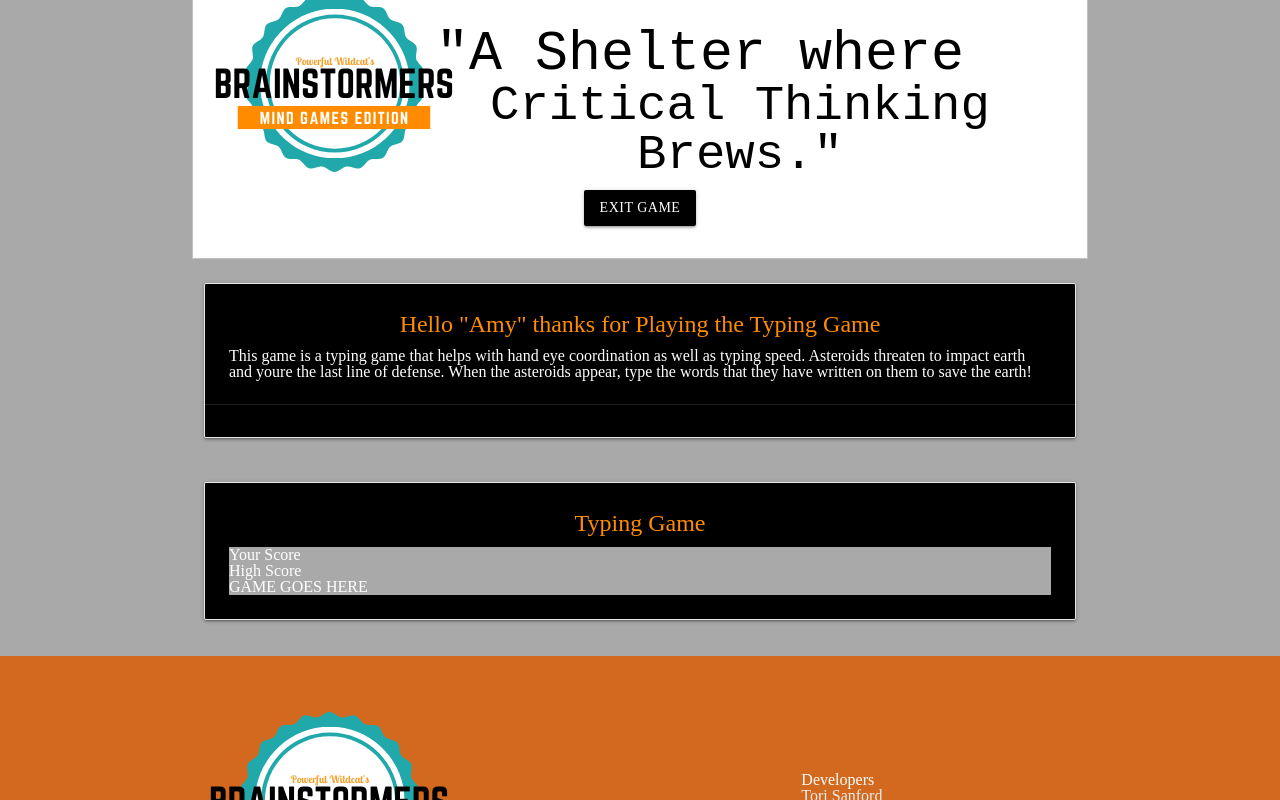
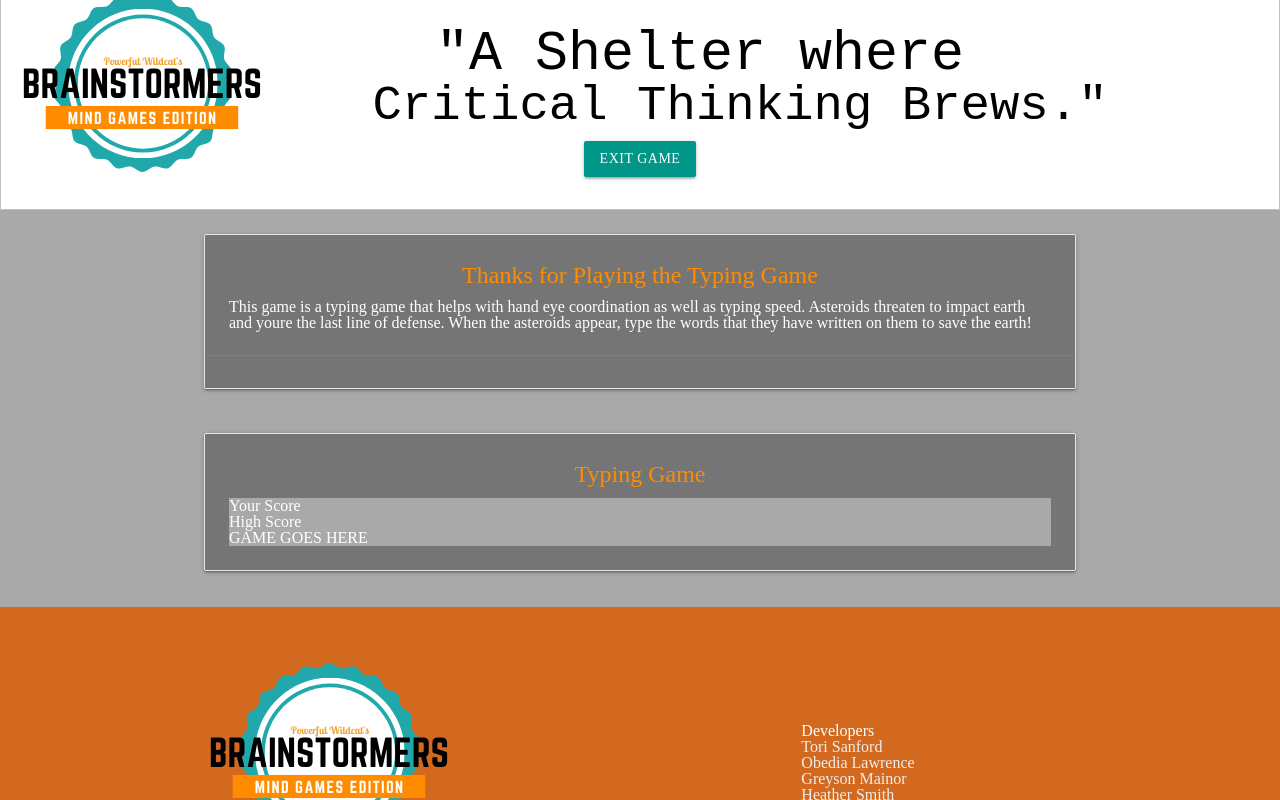
Before and after one commit to TSanfordGATech/Project3, a React (Create React App) app in the folder client/: page /card-game in a window 1280 px wide. Shown: the top 800 px of the page. Built offline with nearby package versions, Linux system fonts and the light colour scheme.

Commit message:
css framework

```diff
--- a/client/src/App.css
+++ b/client/src/App.css
@@ -37,9 +37,13 @@ margin-left: 8rem;
 /* **************************login model************************************** */
 .logoutm{
   font-weight: bolder;
-  font-size: x-large;
+  font-size: xx-large;
+  font-family: monospace;
+  color: darkorange;
 
 }
+
+
 .signin-buttons{
  margin-left: -40rem;
  margin-bottom: -5rem;
@@ -61,7 +65,14 @@ margin-left: 8rem;
   font-family: monospace;
   font-weight: bolder;
 }
-
+/* ***************************EXIT GAME****************************** */
+.exit-game{
+font-size: 25px;
+  font-family: monospace;
+  font-weight: bolder;
+color: darkorange;
+margin-top: -5px;
+}
 /* **************************RESPONSIVE************************************** */
 
 @media(min-width: 1273px) {
--- a/client/src/component/GameDock/TypingGame.js
+++ b/client/src/component/GameDock/TypingGame.js
@@ -5,7 +5,7 @@ const TypingGame = () => {
 
         <div className="row">
             <div className="col s12 m12">
-                <div className="card black darken-1">
+                <div className="card grey darken-1">
                     <div className="card-content white-text">
                         <span className="card-title">Typing Game</span>
 
--- a/client/src/component/Header/header.css
+++ b/client/src/component/Header/header.css
@@ -104,25 +104,11 @@
         margin: 0;
     }
 }
-/*
-@media(min-width:768px min-height:1024px) {
+@media screen and (min-width:1009px) and (max-width:1200px) {
     .title3{
-        font-size: 42px;
-        display:inline-block;
-        margin-left: -20rem;
-        margin-right:-19rem;
-        margin-bottom: -2rem;
-        margin-top: -13rem;
-        padding-top:-5rem ;
-
+        font-size: 40px;
     }
     .title4{
-        font-size: 40px;
-        display:inline-block;
-        margin-left: 10rem;
-        margin-top: -30rem;
+        font-size: 30px;
     }
-    .logo{
-        margin-left: 18rem;
-    }
-} */
+}
--- a/client/src/component/HomeGameButtons/H-button.css
+++ b/client/src/component/HomeGameButtons/H-button.css
@@ -27,12 +27,12 @@
 .contain5{
 
 }
-/* .boxes5 {
+.boxes5 {
     width:110%;
     height: 45%;
     margin-left: -30px;
     margin-right: 50px;
-}  */
+}
 .contain{
     padding-top: 24rem;
 }
@@ -79,6 +79,8 @@ height: 44;
      flex-direction: row;
      align-items: center;
 justify-content: center;
+margin-left: 9px;
+    margin-right: 50px;
  }
 
  .contain{
--- a/client/src/component/HomeGameButtons/SignedInGame.js
+++ b/client/src/component/HomeGameButtons/SignedInGame.js
@@ -55,7 +55,7 @@ const SignedInGameB = () => {
 
    <div>
    <div >
-   <div className="box-flex">
+   <div className="box-flex box5">
   <div className="row">
   <div className="col s12 m12">
     <div className="card grey darken-1">
--- a/client/src/component/SignOut/index.js
+++ b/client/src/component/SignOut/index.js
@@ -20,10 +20,11 @@ class SignOut extends Component {
 
             <div id="modalsign-out" className="modal">
               <div className="modal-content">
-                <h3>"Are you sure your ready to stop learning"</h3>
+                <h3 className="exit-game">"Are you sure yoSur ready to exit the game?
+                "</h3>
                 <Link to="./brainstormer">
               <div className="modal-footer">
-                <a href="#!" className="modal-close black waves-black btn-large">Yes! Im sure!</a>
+                <a href="#!" className="modal-close teal waves-black btn-large">Yes! Im sure!</a>
               </div>
               </Link>
             </div>
--- a/client/src/component/SignedInHeader/index.js
+++ b/client/src/component/SignedInHeader/index.js
@@ -15,11 +15,11 @@ function SignedInHeader() {
             <img className="logo" src={logo} alt="Logo"/>
             <div className="headerz">
               <div className="header8">
-              <h1>Welcome Back Brainstormer!</h1>
+              <h1 className="case">Welcome Back Brainstormer!</h1>
               </div>
               <div className="header-buttons">
               <Link to="/brainstormer">
-                <a className=" waves-dark btn modal-trigger" href="#modal1">Bye-Bye</a>
+                <a className=" waves-dark btn modal-trigger" href="#modal1">Sign Out</a>
               </Link>
 
               <a data-target="slide-out" className=" btn sidenav-trigger score">ABOUT</a>
--- a/client/src/component/UserScoreCard/userscore.css
+++ b/client/src/component/UserScoreCard/userscore.css
@@ -9,4 +9,5 @@
     margin-top: -23rem;
     text-align: center;
     background: darkgrey;
+    color: darkorange;
     }
--- a/client/src/page/GamePage/game.css
+++ b/client/src/page/GamePage/game.css
@@ -29,3 +29,6 @@ margin-left: 8rem;
     margin-top: -2.80rem;
     font-family: 'Courier New', Courier, monospace;
 }
+.game-dock{
+
+}
--- a/client/src/page/GamePage/index.js
+++ b/client/src/page/GamePage/index.js
@@ -8,7 +8,7 @@ import Footer from "../../component/footer";
 const GamePage = () => {
   return (
     <div>
-    <div className="container">
+    <div>
       <div >
         <div className="callout">
           <div className="home">
@@ -18,7 +18,7 @@ const GamePage = () => {
                 <h3 className="title3">"A Shelter where </h3>
                 <p className="title4">Critical Thinking Brews."</p>
 
-                <a className=" black grey btn modal-trigger" href="#modalsign-out">Exit Game</a>
+                <a className=" teal btn modal-trigger" href="#modalsign-out">Exit Game</a>
 
               </div>
             </div>
@@ -35,12 +35,12 @@ const GamePage = () => {
         <SignOut />
 
 
-
+        <div className="container">
         <div className="row">
           <div className="col s12 m12">
-            <div className="card black darken-1">
+            <div className="card grey darken-1">
               <div className="card-content white-text">
-                <span className="card-title"> Hello "Amy" thanks for Playing the Typing Game</span>
+                <span className="card-title"> Thanks for Playing the Typing Game</span>
                 <p>This game is a typing game that helps with hand eye coordination as well as typing speed.  Asteroids threaten to impact earth and youre the last line of defense.  When the asteroids appear, type the words that they have written on them to save the earth!</p>
               </div>
               <div className="card-action">
@@ -52,8 +52,8 @@ const GamePage = () => {
 
 
         <GameDock />
+        </div>
       </Link>
-
     </div>
       <Footer/>
 
```
Also changed, not shown: client/src/component/SignedInPhoto/sphoto.css (line endings or trailing spaces).
